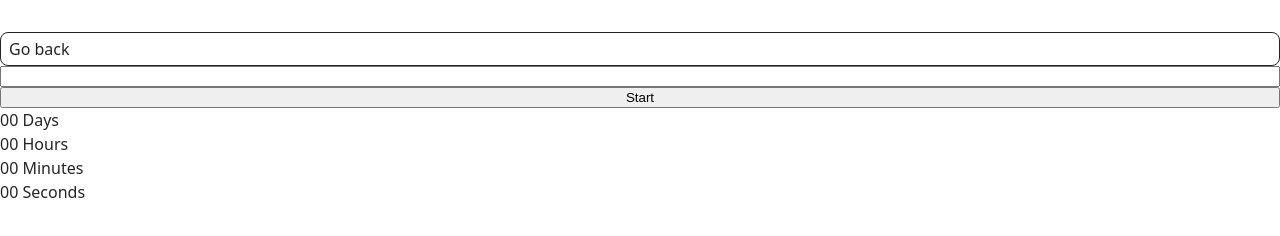
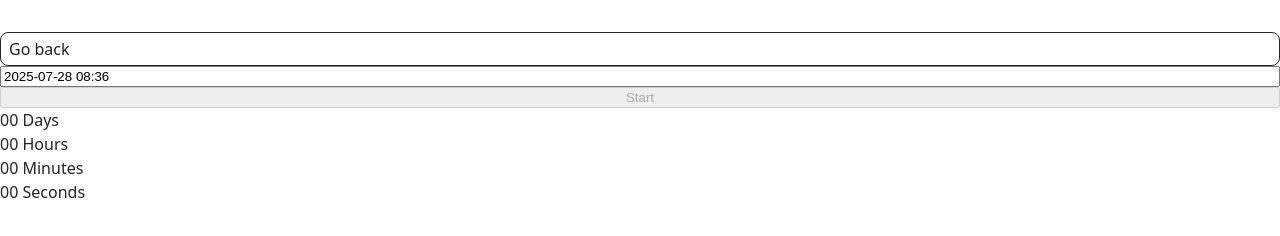
Before and after one commit to Alinka-Kim/goit-js-hw-10, a plain HTML site: page 1-timer.html in a window 1280 px wide. Drawn offline with Linux system fonts and the light colour scheme; files that its build step writes are made by us from their sources.

Commit message:
Deploying to gh-pages from @ Alinka-Kim/goit-js-hw-10@5594c5f984ad1e280a6f2453d421906cc91e1518 🚀

```diff
--- a/1-timer.html
+++ b/1-timer.html
@@ -5,11 +5,11 @@
     <meta http-equiv="X-UA-Compatible" content="IE=edge" />
     <meta name="viewport" content="width=device-width, initial-scale=1.0" />
     <title>timer</title>
-    <script type="module" crossorigin src="/vanilla-app-template/1-timer.js"></script>
-    <link rel="modulepreload" crossorigin href="/vanilla-app-template/assets/modulepreload-polyfill-B5Qt9EMX.js">
-    <link rel="modulepreload" crossorigin href="/vanilla-app-template/assets/vendor-BbbuE1sJ.js">
-    <link rel="stylesheet" crossorigin href="/vanilla-app-template/assets/vendor-CZjNVMTf.css">
-    <link rel="stylesheet" crossorigin href="/vanilla-app-template/assets/styles-DvPDDfy5.css">
+    <script type="module" crossorigin src="/goit-js-hw-10/1-timer.js"></script>
+    <link rel="modulepreload" crossorigin href="/goit-js-hw-10/assets/modulepreload-polyfill-B5Qt9EMX.js">
+    <link rel="modulepreload" crossorigin href="/goit-js-hw-10/assets/vendor-BbbuE1sJ.js">
+    <link rel="stylesheet" crossorigin href="/goit-js-hw-10/assets/vendor-CZjNVMTf.css">
+    <link rel="stylesheet" crossorigin href="/goit-js-hw-10/assets/styles-DvPDDfy5.css">
   </head>
   <body>
     <a class="back-link" href="./index.html">Go back</a>
```
Also changed, not shown: 2-snackbar.html (+5 -5 lines), index.html (+1 -1 lines).
